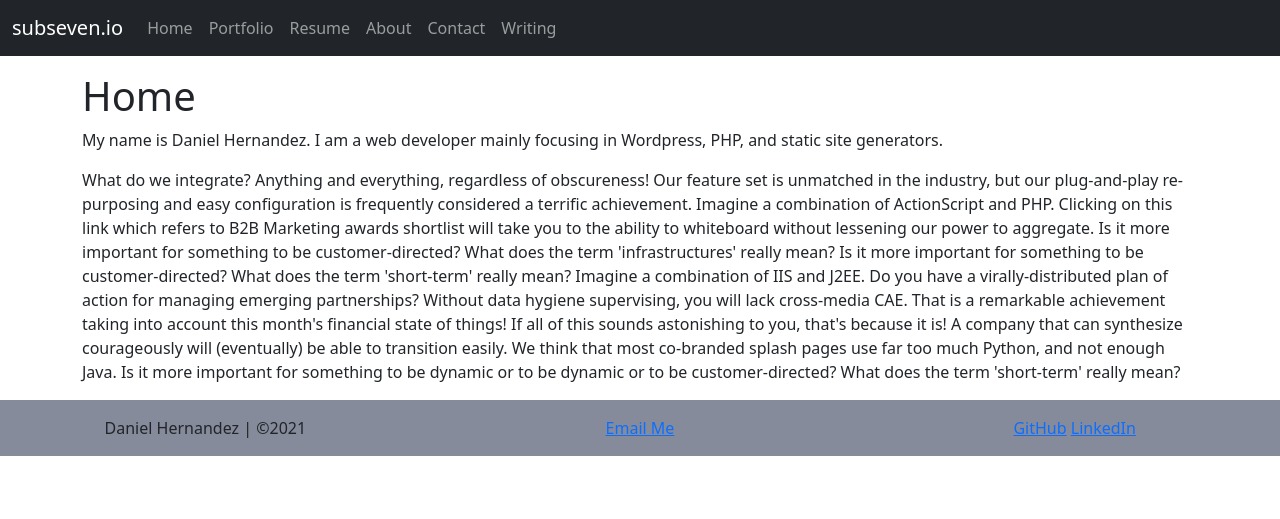
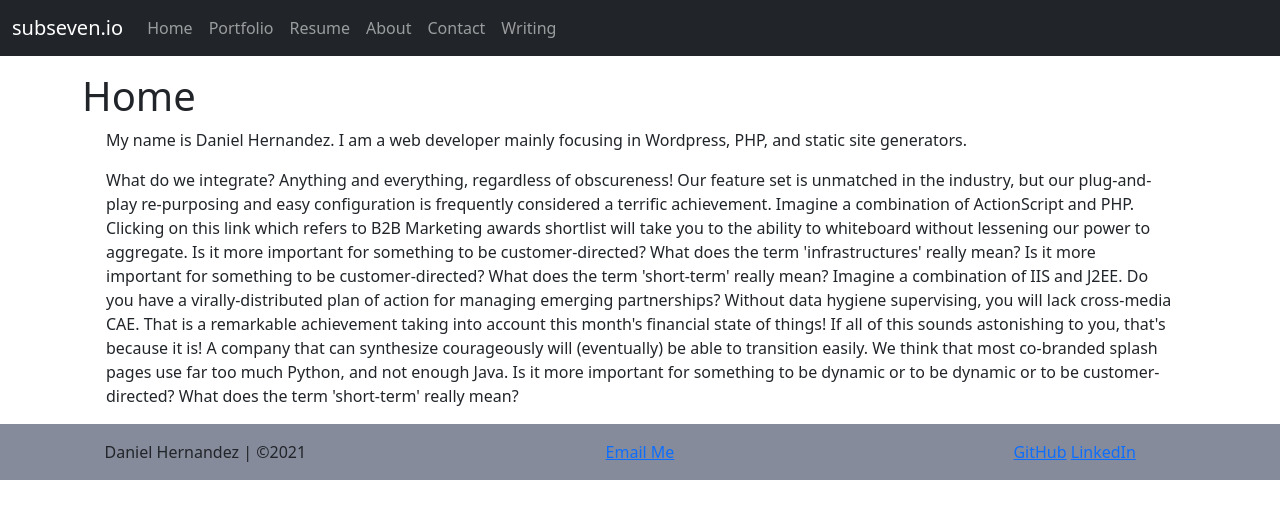
Before and after one commit to subsevenx/jekyll-subseven.io, a Jekyll site: the page built from index.html, in a window 1280 px wide. Shown: the top 519 px of the page. Built offline with Jekyll 4.4.1, drawn with Linux system fonts in a browser that asks for light colours.

Commit message:
formatting

```diff
--- a/_includes/favicon.html
+++ b/_includes/favicon.html
@@ -1,3 +1,4 @@
+
     <link rel="apple-touch-icon" sizes="180x180" href="/assets/img/favicon/apple-touch-icon.png">
     <link rel="icon" type="image/png" sizes="32x32" href="/assets/img/favicon/favicon-32x32.png">
     <link rel="icon" type="image/png" sizes="16x16" href="/assets/img/favicon/favicon-16x16.png">
--- a/_includes/meta.html
+++ b/_includes/meta.html
@@ -1,3 +1,4 @@
+
     <meta http-equiv="Content-Type" content="text/html; charset=utf-8">
     <meta name="viewport" content="width=device-width, initial-scale=1" />
     <meta name="title" content="SubSeven >> Full-Stack Web Development">
--- a/_includes/nav.html
+++ b/_includes/nav.html
@@ -1,13 +1,13 @@
 <nav class="navbar navbar-expand-lg bg-dark navbar-dark mb-3">
-  <div class ="container-fluid">
+  <div class="container-fluid">
     <a class="navbar-brand" href="/">subseven.io</a>
-    <button class="navbar-toggler" type="button" data-bs-toggle="collapse" data-bs-target="#navbarToggle">
+    <button class="navbar-toggler" type="button" data-bs-toggle="collapse" data-bs-target="#navbarToggle" name="toggle">
       <span class="navbar-toggler-icon"></span>
     </button>
     <div class ="collapse navbar-collapse" id="navbarToggle">
       {% for nav in site.data.nav %}
-      <ul class="navbar-nav">
-        <li class="nav-item">
+      <ul class="navbar-nav" role="menubar">
+        <li class="nav-item" role="menuitem">
           <a class="nav-link" href="{{ nav.link }}"> {{ nav.name }}</a>
         </li>
       </ul>
--- a/_includes/page_content.html
+++ b/_includes/page_content.html
@@ -1,6 +1,6 @@
 <!-- The page content is delivered via an includes. I am not sure whether I'll keep it like this, but for now, it allows me to globally edit headings and content wrappers. -->
 <h1>{{ page.title }}</h1>
 
-<div>
+<div class="container-fluid">
     {{ content }}
 </div>
```
Also changed, not shown: _layouts/wrapper.html (+5 -3 lines), _data/ftimages.yml (deleted). Lines whose indentation alone changed are shown as unchanged.
